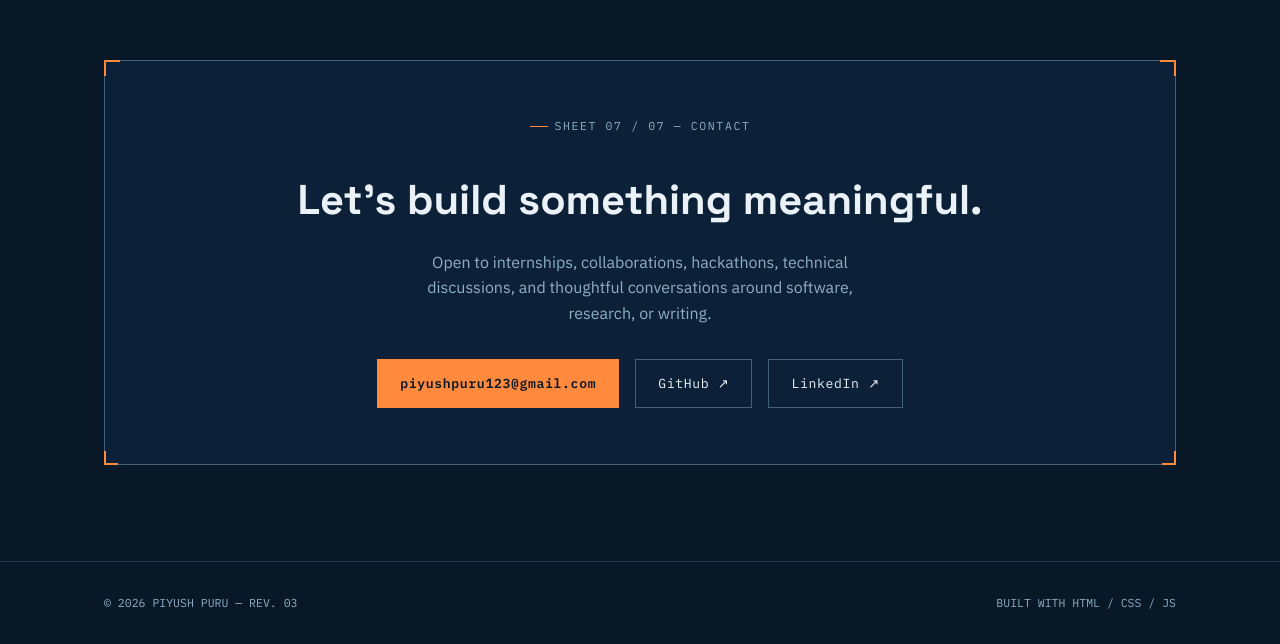
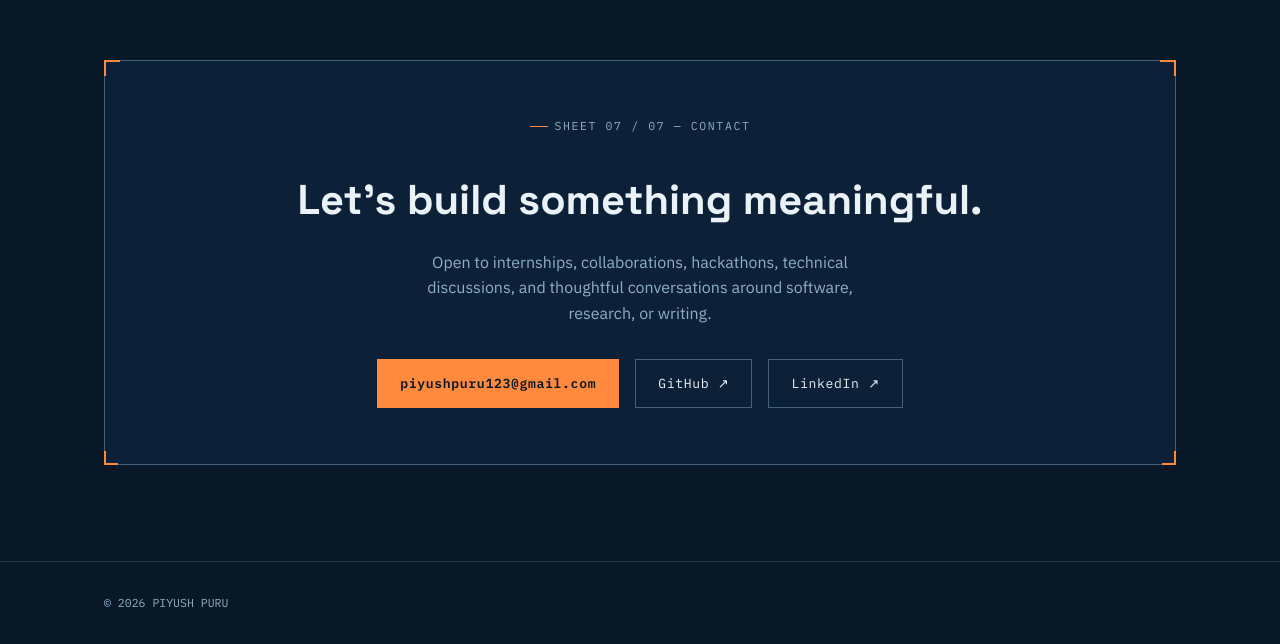
Before and after one commit to piyush5904/piyush_portfolio, a plain HTML site: page index.html in a window 1280 px wide. Shown: the part 5175-5819 px from the top of the page. Drawn offline with Linux system fonts and the light colour scheme.

Commit message:
index.html

```diff
--- a/index.html
+++ b/index.html
@@ -530,8 +530,8 @@
 
   <footer>
     <div class="wrap footer-row">
-      <span>© <span id="year"></span> PIYUSH PURU — REV. 03</span>
-      <span>BUILT WITH HTML / CSS / JS</span>
+      <span>© <span id="year"></span> PIYUSH PURU</span>
+
     </div>
   </footer>
 
```
